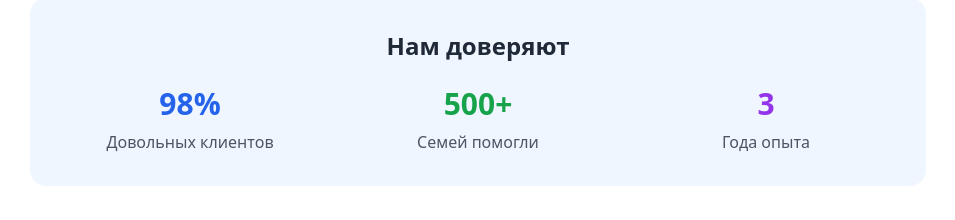
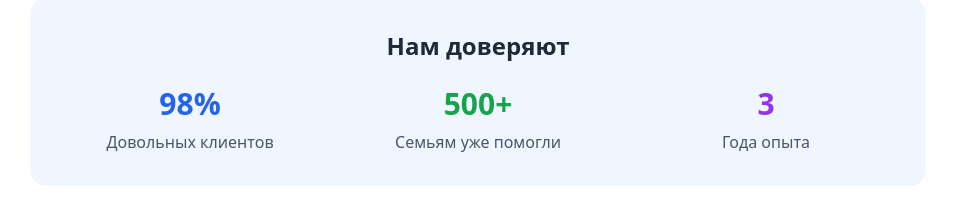
Before and after one commit to Bredfen/army-college, a React (Vite) app: page / in a window 1280 px wide. Shown: the part 5680-5900 px from the top of the page, without its empty margins (162-1117 px from the left). Built offline with nearby package versions, Linux system fonts and the light colour scheme.

Commit message:
Update TestimonialsSection.tsx

```diff
--- a/src/components/TestimonialsSection.tsx
+++ b/src/components/TestimonialsSection.tsx
@@ -110,7 +110,7 @@ const TestimonialsSection = () => {
 
               <div className="text-center">
                 <div className="text-3xl font-bold text-green-600 mb-2">500+</div>
-                <div className="text-gray-600">Семей помогли</div>
+                <div className="text-gray-600">Семьям уже помогли</div>
               </div>
 
               <div className="text-center">
```
